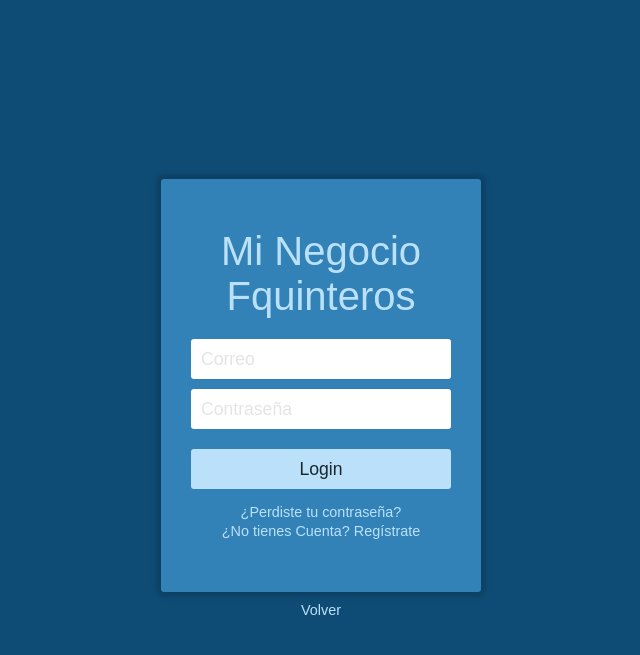
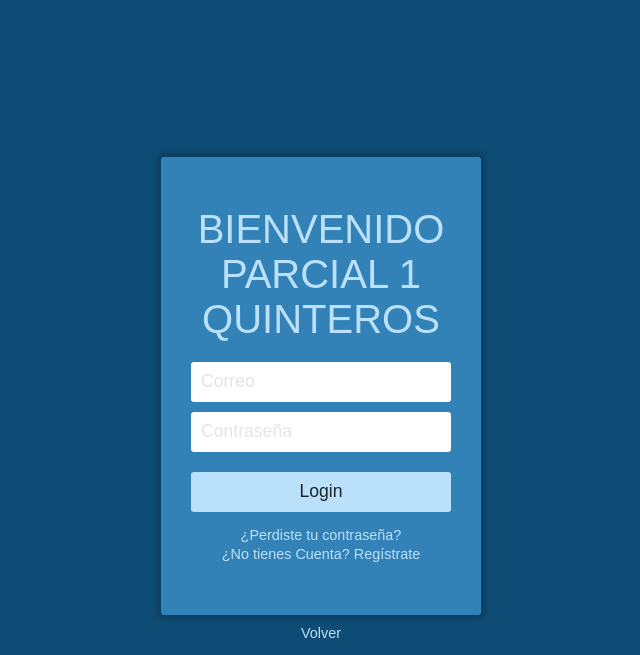
Before and after one commit to JavierQuinan/Parcial_1, a PHP site: page /login.php in a window 1280 px wide. Shown: the top 655 px of the page, without its empty margins (319-959 px from the left). Run offline with PHP 8.4, Linux system fonts and the light colour scheme.

Commit message:
Fix : cambios

```diff
--- a/login.php
+++ b/login.php
@@ -43,7 +43,7 @@ if ($_SERVER["REQUEST_METHOD"] == "POST") {
         <div id="central">
             <div id="login">
                 <div class="titulo">
-                  Mi Negocio Fquinteros
+                  BIENVENIDO PARCIAL 1 QUINTEROS
                 </div>
                 <form id="loginform" action="login.php" method="POST"> <!-- Añade el atributo action con el valor 'login.php' para enviar los datos al script PHP -->
                     <input type="email" name="correo" placeholder="Correo" required>
```
